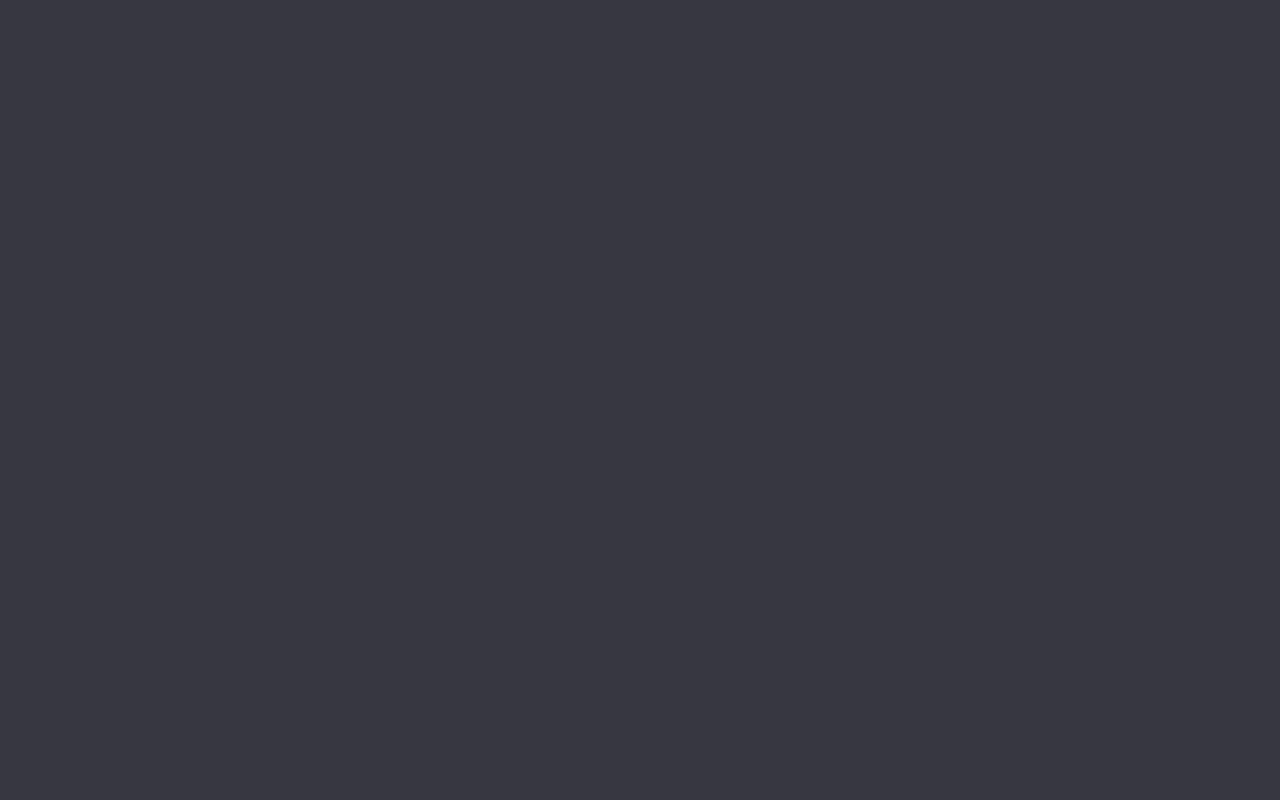
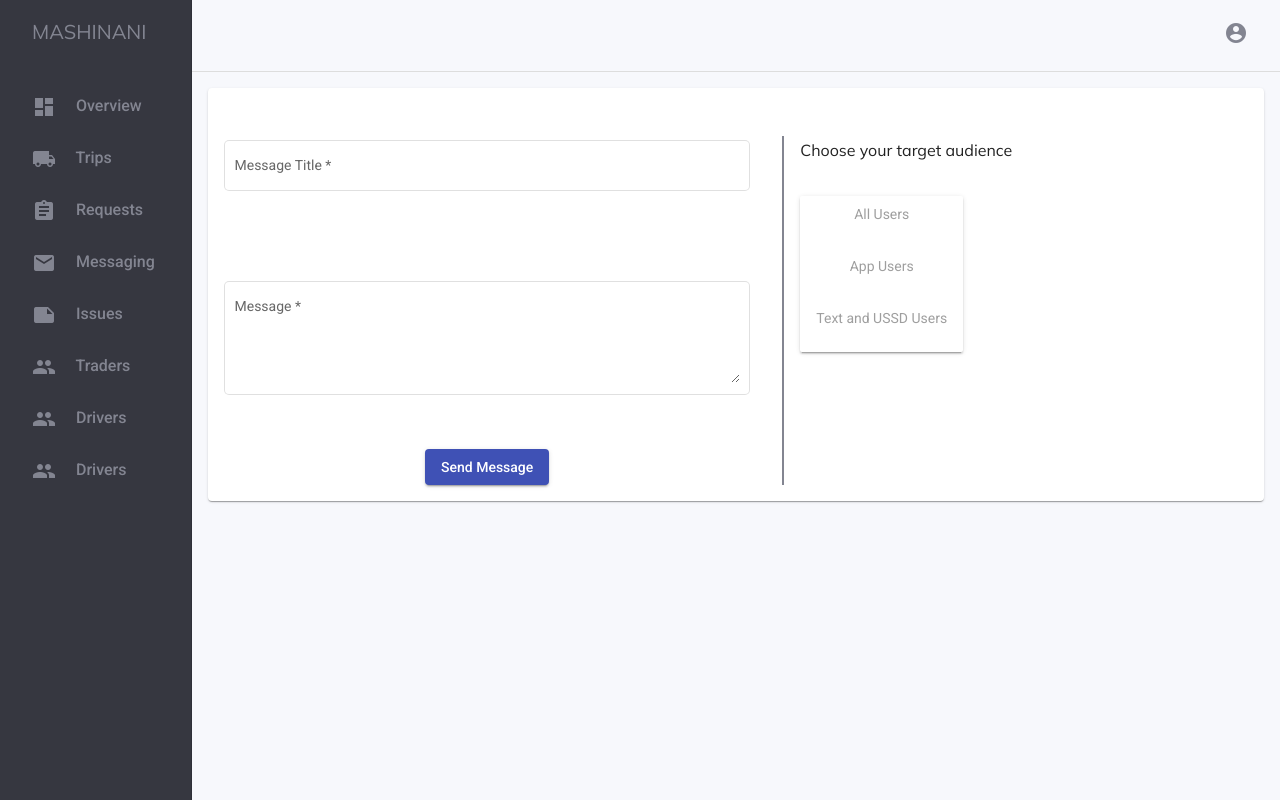
Before and after one commit to QUALIS-LABS/IBM-Call-for-code-2021-zero-hunger-solution, an Angular app in the folder Dashboard/src/: page /dashboard/messaging in a window 1280 px wide. Before the commit this address led to /. Built offline with nearby package versions, Linux system fonts and the light colour scheme.

Commit message:
Add messaging component

```diff
--- /dev/null
+++ b/Dashboard/src/src/app/dashboard/messaging/messaging.component.css
@@ -0,0 +1,47 @@
+:host {
+  display: block;
+  margin: 1rem, auto;
+  text-align: center;
+  align-items: center;
+}
+
+mat-form-field,
+textarea {
+  width: 100%;
+  margin-top: 2rem;
+  margin-bottom: 2rem;
+}
+
+mat-error {
+  margin-top: 1rem;
+  margin-bottom: 1rem;
+}
+
+mat-card {
+  background-color: #ffffff;
+  margin: 1rem;
+  display: flex;
+}
+
+.tags_container {
+  border-left: 2px solid #838591;
+  height: auto;
+  left: 60%;
+  margin: 2rem;
+  flex-direction: column;
+  text-align: left;
+}
+
+mat-button-toggle-group {
+  flex-direction: column;
+  margin: 1rem;
+}
+mat-button-toggle{
+        margin-bottom: 1rem;
+}
+
+
+h3 {
+  margin-left: 1rem;
+  font-family: Mulish;
+}
--- /dev/null
+++ b/Dashboard/src/src/app/dashboard/messaging/messaging.component.html
@@ -0,0 +1,50 @@
+<mat-card>
+
+        <form (submit) = "sendMessage()" #messageForm ="ngForm" >
+
+                <mat-form-field appearance="outline">
+                        <mat-label>Message Title</mat-label>
+                        <input
+                        matInput type = "text"
+                        placeholder=" Title"
+                        #titleInput = "ngModel"
+                        ngModel
+                        name = "title"
+                        required
+                        title>
+
+                        <mat-error  *ngIf="titleInput.invalid"> Please enter a title for your message</mat-error>
+                </mat-form-field>
+
+
+                <mat-form-field appearance="outline">
+                        <mat-label>Message</mat-label>
+
+                        <textarea
+                                matInput type = "text"
+                                placeholder="Message"
+                                #messageInput = "ngModel"
+                                name = "content"
+                                rows="5"
+                                ngModel
+                                required ></textarea>
+
+                        <mat-error *ngIf="messageInput.invalid" > Please enter a message</mat-error>
+                </mat-form-field>
+
+        <button
+        mat-raised-button
+        type="submit" mat-button color="primary"> Send Message</button>
+
+        </form>
+
+        <div class="tags_container">
+                <h3> Choose your target audience</h3>
+                <mat-button-toggle-group appearance="legacy" name="fontStyle" aria-label="Mulish">
+                        <mat-button-toggle value="all" color="primary">All Users</mat-button-toggle>
+                        <mat-button-toggle value="app">App Users</mat-button-toggle>
+                        <mat-button-toggle value="text">Text and USSD Users</mat-button-toggle>
+                </mat-button-toggle-group>
+
+        </div>
+</mat-card>
--- /dev/null
+++ b/Dashboard/src/src/app/dashboard/messaging/messaging.component.ts
@@ -0,0 +1,16 @@
+import { Component, OnInit } from '@angular/core';
+
+@Component({
+  selector: 'app-messaging',
+  templateUrl: 'messaging.component.html',
+  styleUrls:['messaging.component.css']
+})
+
+export class MessagingComponent implements OnInit {
+
+  ngOnInit() { }
+
+  sendMessage(){}
+
+
+}
```
Also changed, not shown: Dashboard/src/src/app/app-routing.module.ts (+8 -1 lines), Dashboard/src/src/app/app.module.ts (+6 -1 lines).
